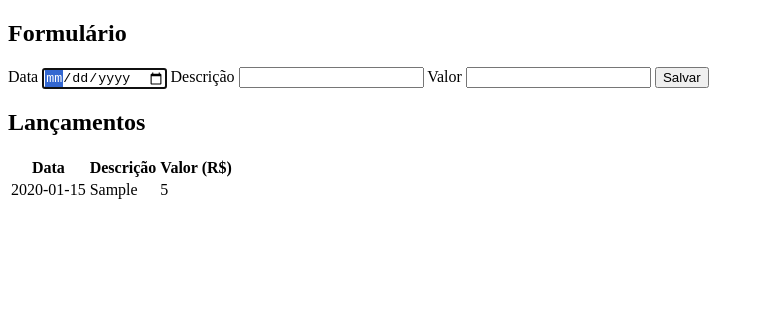
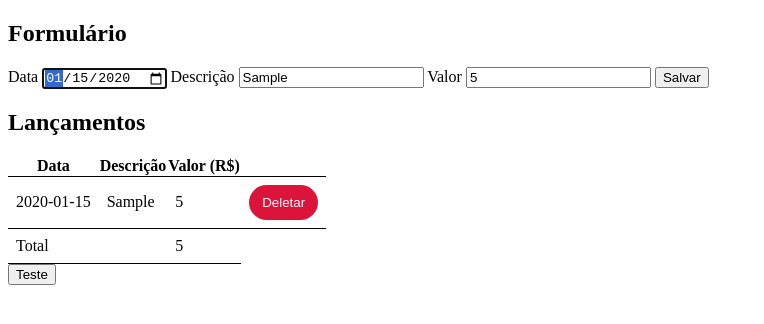
Before and after one commit to tripleten-wd-brazil/gestao-financeira, a plain HTML site: page index.html in a window 1280 px wide. Both pictures are taken after typing "2020-01-15", "Sample", "5" into the empty fields and a click on the button "Salvar". Shown: the whole page, without its empty margins (0-764 px from the left). Drawn offline with Linux system fonts and the light colour scheme.

Commit message:
webinar 02

```diff
--- /dev/null
+++ b/index.css
@@ -0,0 +1,21 @@
+table {
+  border-collapse: collapse;
+}
+
+td {
+  border-bottom: 1px solid black;
+  border-top: 1px solid black;
+  padding: 0.5em;
+}
+
+tr:nth-child(even) {
+  background-color: aquamarine;
+}
+
+.btn-delete {
+  background-color: crimson;
+  border: none;
+  padding: 0.75em 1em;
+  color: white;
+  border-radius: 20px;
+}
--- a/index.html
+++ b/index.html
@@ -5,6 +5,7 @@
     <meta http-equiv="X-UA-Compatible" content="IE=edge" />
     <meta name="viewport" content="width=device-width, initial-scale=1.0" />
     <title>Document</title>
+    <link rel="stylesheet" href="index.css" />
   </head>
   <body>
     <main>
@@ -37,9 +38,38 @@
             </tr>
           </thead>
           <tbody id="tbody"></tbody>
+          <tfooter>
+            <tr>
+              <td colspan="2">Total</td>
+              <td id="total">0</td>
+            </tr>
+          </tfooter>
         </table>
       </section>
+      <button onclick="testando()">Teste</button>
     </main>
     <script src="index.js"></script>
+    <script>
+      const pedidos = [
+        { cliente: { id: 1, name: "Thiago" }, produtos: [] },
+        { cliente: { id: 2, name: "Renan" }, produtos: [] },
+        { cliente: { id: 3, name: "Mônica" }, produtos: [] },
+        { cliente: { id: 4, name: "João Fernando" }, produtos: [] },
+      ];
+
+      function testando() {
+        const pedidoComClienteIdPar = pedidos
+          .filter(function (pedido) {
+            const ehPar = pedido.cliente.id % 2 === 0;
+            return ehPar;
+          })
+          .map(function (pedido) {
+            return pedido.cliente.name;
+          });
+
+        console.log(pedidos);
+        console.log(pedidoComClienteIdPar);
+      }
+    </script>
   </body>
 </html>
--- a/index.js
+++ b/index.js
@@ -1,5 +1,7 @@
 const botao = document.querySelector("#submit");
-botao.addEventListener("click", function (e) {
+let minhaVar;
+
+const salvar = function (e) {
   e.preventDefault();
   const dataInput = document.querySelector("#data");
   const descricaoInput = document.querySelector("#descricao");
@@ -13,12 +15,31 @@ botao.addEventListener("click", function (e) {
   tbody.innerHTML += `<tr>
     <td>${data}</td>
     <td>${descricao}</td>
-    <td>${valor}</td>
+    <td class="valor">${valor}</td>
+    <td><button class="btn-delete">Deletar</button></td>
   </tr>`;
 
-  dataInput.value = "";
-  descricaoInput.value = "";
-  valorInput.value = "";
+  // dataInput.value = "";
+  // descricaoInput.value = "";
+  // valorInput.value = "";
+
+  const buttonsDelete = document.querySelectorAll(".btn-delete");
+  const buttons = Array.from(buttonsDelete);
+  // forEach
+  // map
+  // filter
+
+  const tdsValor = document.querySelectorAll(".valor");
+  let total = 0;
+  for (let i = 0; i < tdsValor.length; i++) {
+    const valorAtual = tdsValor[i].textContent;
+    total += parseFloat(valorAtual);
+  }
+
+  const totalTd = document.querySelector("#total");
+  totalTd.textContent = total;
 
   dataInput.focus();
-});
+};
+
+botao.addEventListener("click", salvar);
```
